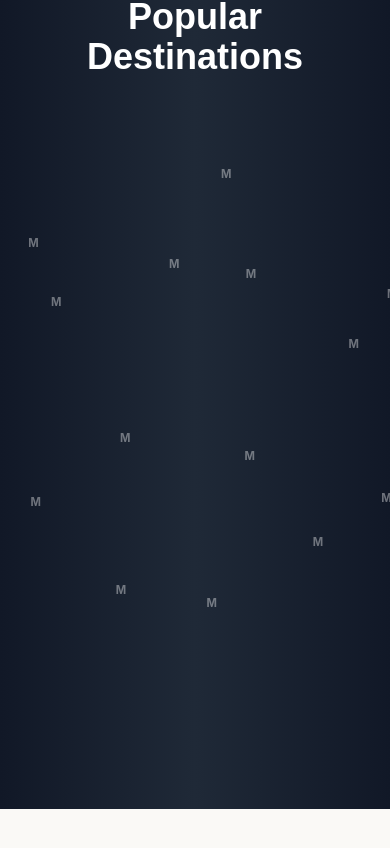
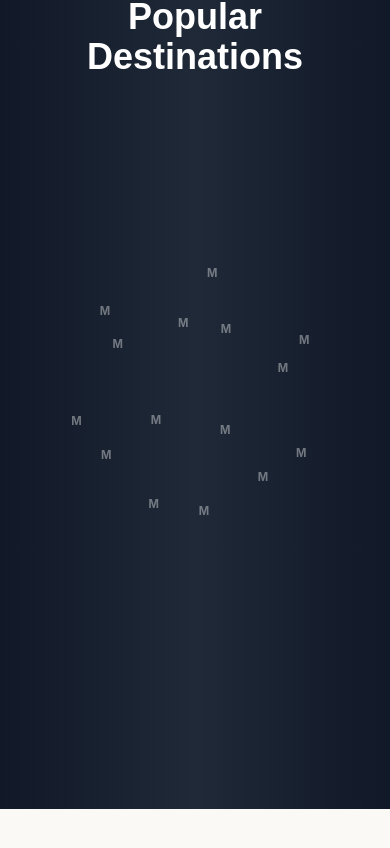
Before and after one commit to wasikurosaki/marvel, a React (Create React App) app: page / in a window 390 px wide. Shown: the part 6055-6903 px from the top of the page. Built offline with nearby package versions, Linux system fonts and the light colour scheme; a web font is replaced by a local one.

Commit message:
minor changes

```diff
--- a/src/ui/Destination.jsx
+++ b/src/ui/Destination.jsx
@@ -12,9 +12,10 @@ const TextCloud = ({ texts = [] }) => {
   const [hoveredItem, setHoveredItem] = useState(null);
   const [hoveredCountry, setHoveredCountry] = useState(null);
 
-  const radius = 180; // Increased radius for more spread
+  const isMobile = window.innerWidth < 768;
+  const radius = isMobile ? 100 : 180; // Increased radius for more spread
   const size = 2.5 * radius; // Increased size to spread the items more
-  const maxSpeedVal = 0.6; // Slower speed
+  const maxSpeedVal = 0.2; // Slower speed
   const initSpeedVal = 1; // Slower initial speed
   const direction = 135;
 
```
